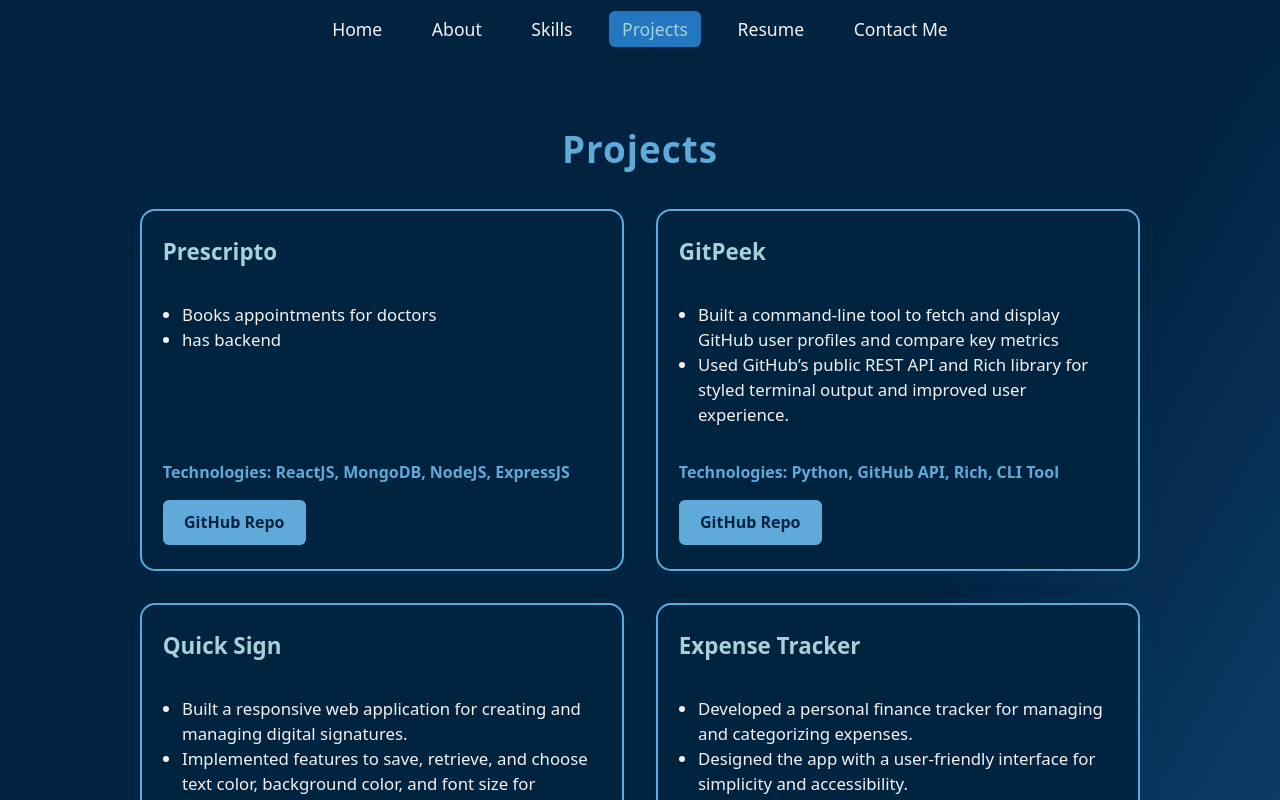
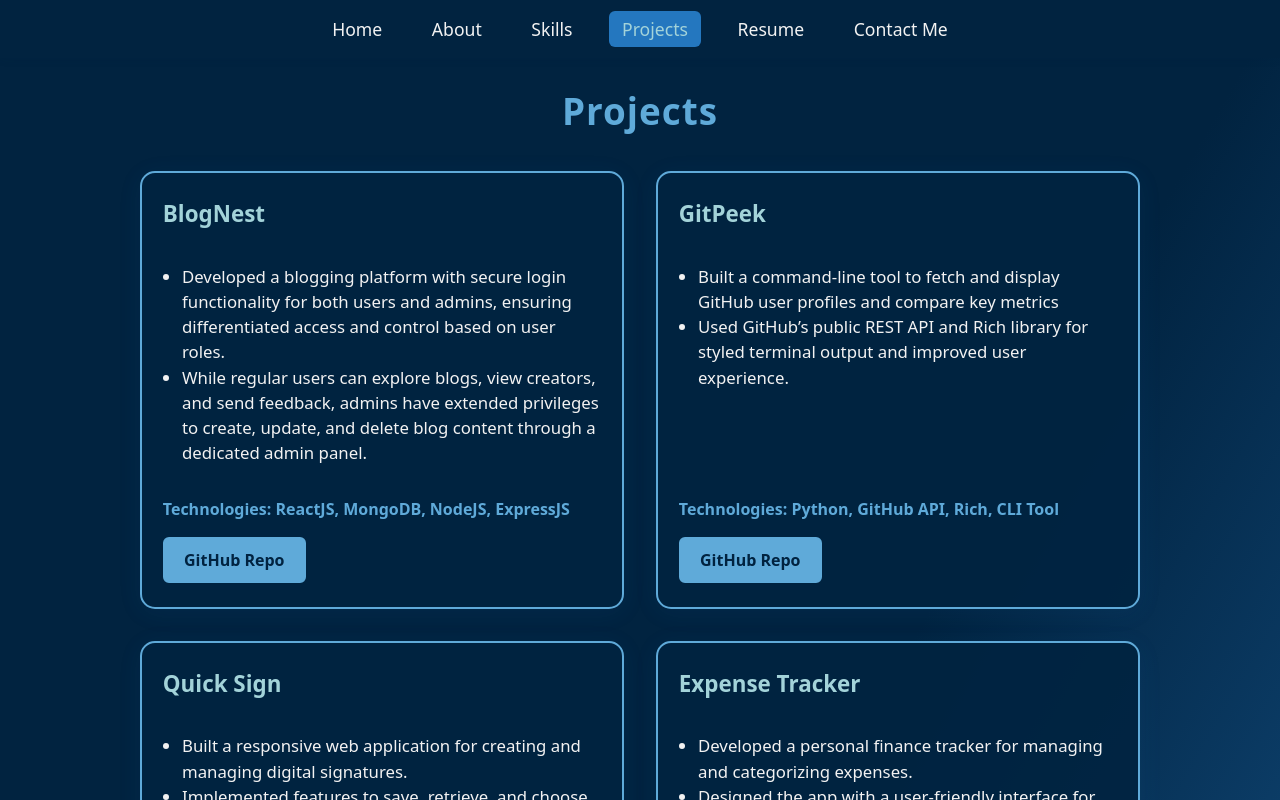
Before and after one commit to urzarai/PersonalPortfolio, a React (Vite) app: page /projects in a window 1280 px wide. Built offline with nearby package versions, Linux system fonts and the light colour scheme.

Commit message:
Project Update

```diff
--- a/src/pages/Projects.jsx
+++ b/src/pages/Projects.jsx
@@ -3,14 +3,14 @@ import './Projects.css';
 
 const projects = [
     {
-    title: "Prescripto",
+    title: "BlogNest",
     description: [
-      "Books appointments for doctors",
-      "has backend"
+      "Developed a blogging platform with secure login functionality for both users and admins, ensuring differentiated access and control based on user roles.",
+      "While regular users can explore blogs, view creators, and send feedback, admins have extended privileges to create, update, and delete blog content through a dedicated admin panel."
     ],
     tech: "ReactJS, MongoDB, NodeJS, ExpressJS",
     liveDemo: "",
-    gitRepo: "https://github.com/urzarai/Prescripto",
+    gitRepo: "https://github.com/urzarai/BlogNest",
     hasLiveDemo: false
   },
     {
```
